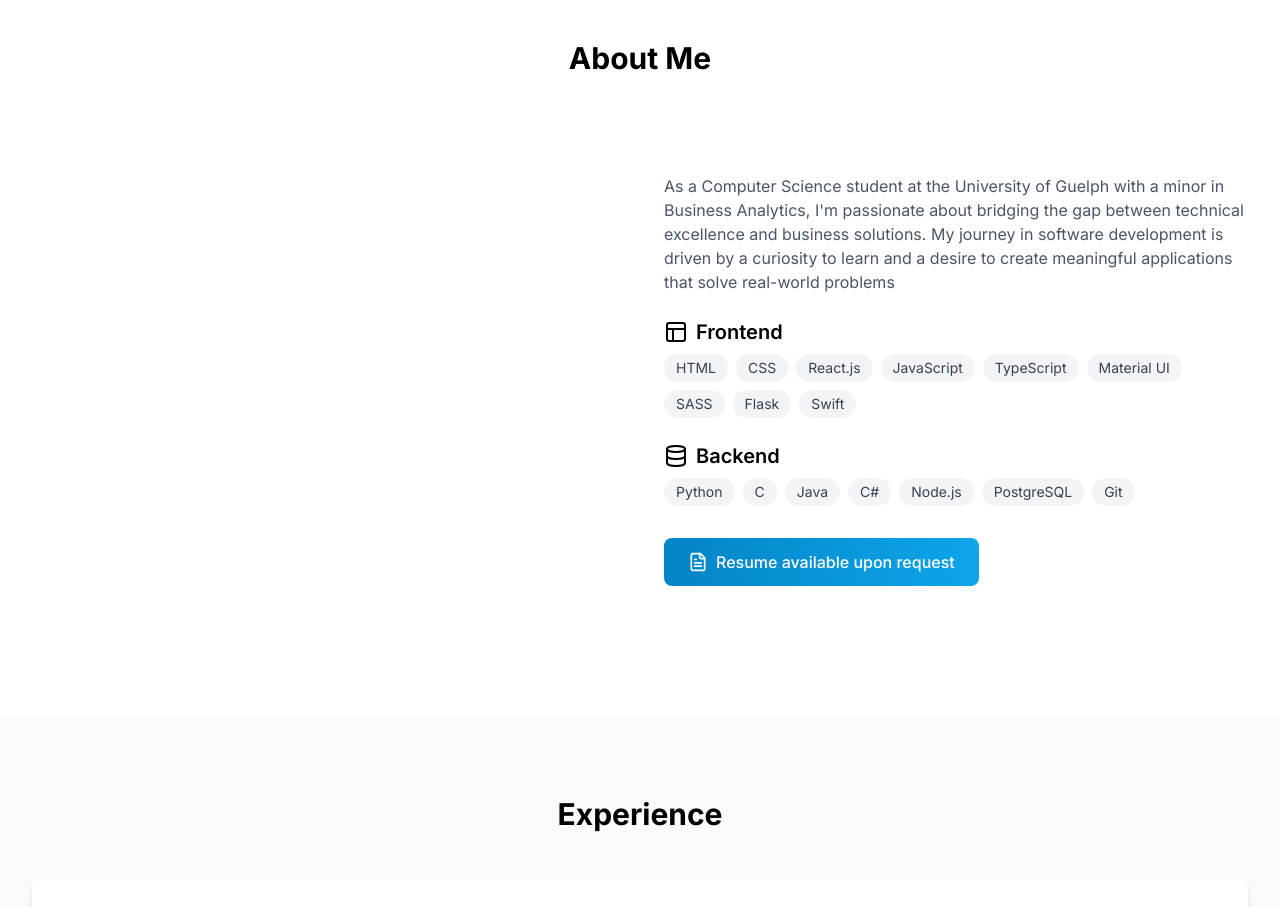
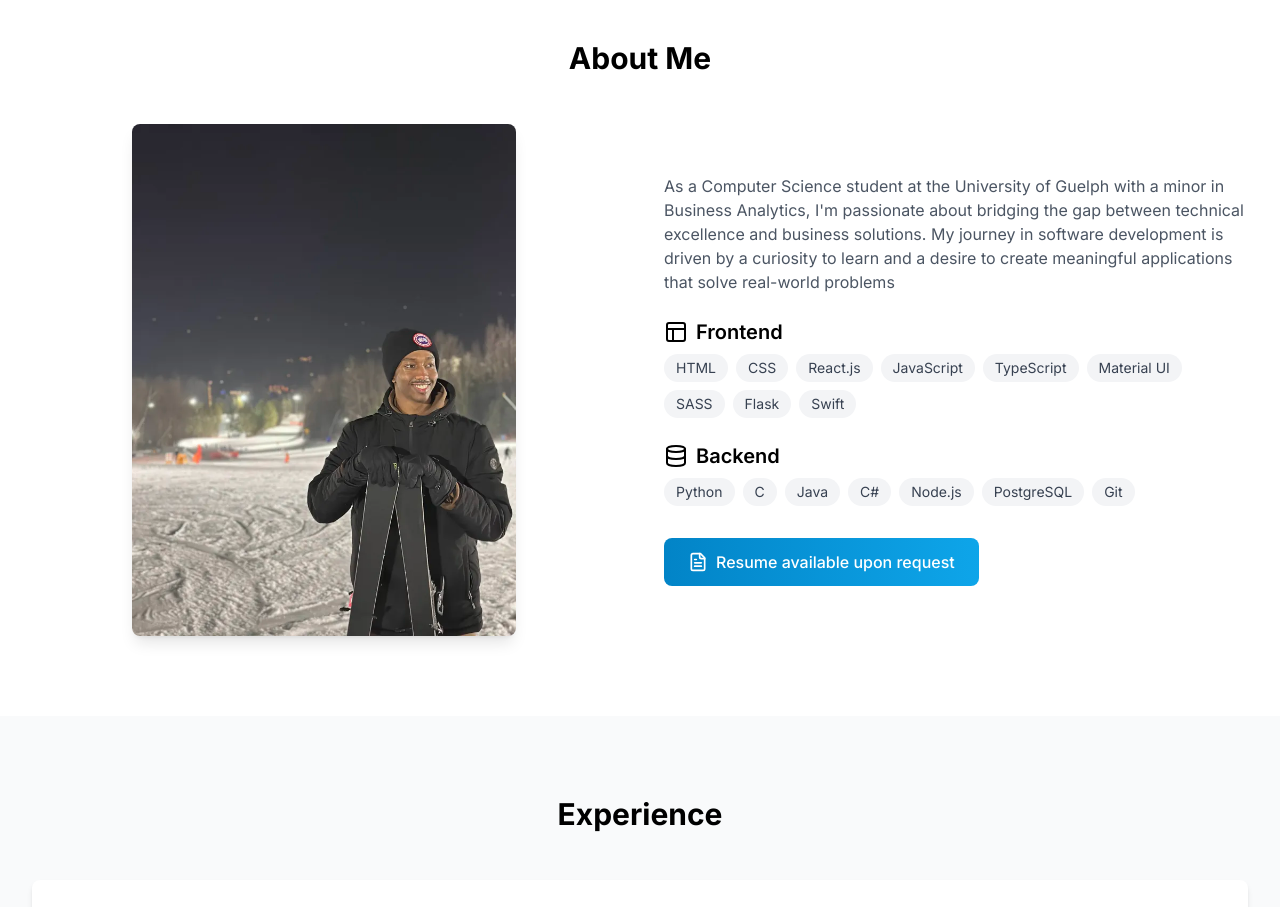
Before and after one commit to hamzaelmi068/HzProject2, a React (Vite) app in the folder project/: page / in a window 1280 px wide. Shown: the part 840-1747 px from the top of the page. Built offline with nearby package versions, Linux system fonts and the light colour scheme.

Commit message:
Update index.css

```diff
--- a/project/src/index.css
+++ b/project/src/index.css
@@ -18,6 +18,16 @@
     background: url('/perfect-blue-sky-with-beautiful-clouds_1033311-714.avif') no-repeat center center fixed;
     background-size: cover;
   }
+}
+
+@keyframes fadeIn {
+  to {
+    opacity: 1;
+  }
+}
+
+.animate-fadeIn {
+  animation: fadeIn 1.5s ease-in forwards;
 }
 
 @layer components {
```
